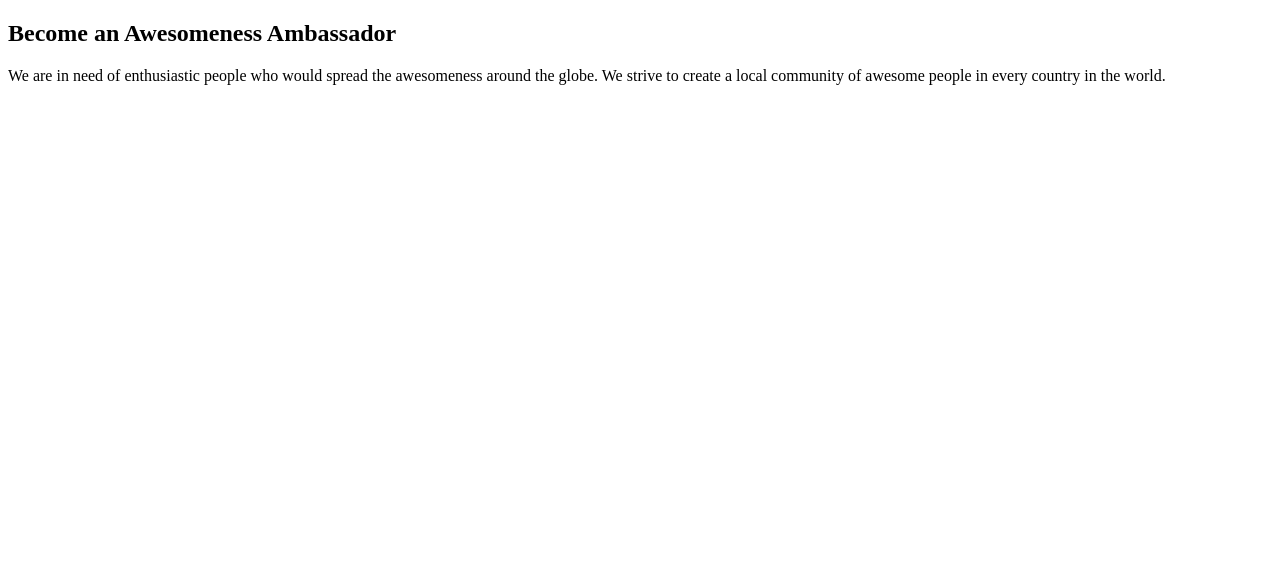
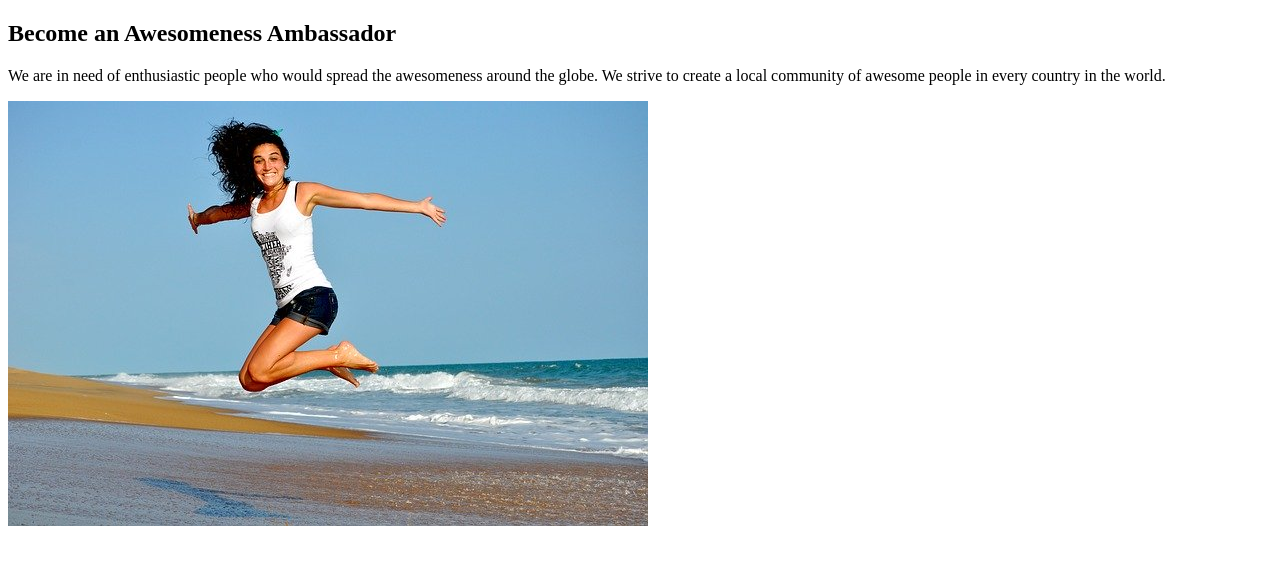
Before and after one commit to jandalpetr/awesomeness, a plain HTML site: page index.html in a window 1280 px wide. Drawn offline with Linux system fonts and the light colour scheme.

Commit message:
added img

```diff
--- a/index.html
+++ b/index.html
@@ -9,6 +9,6 @@
     <section class="section">
         <h2>Become an Awesomeness Ambassador</h2>
         <p>We are in need of enthusiastic people who would spread the awesomeness around the globe. We strive to create a local community of awesome people in every country in the world.</p>
-    </section>
+        <img src="/img/fitness.jpg" alt="Fitness"></section>
 </body>
 </html>
```
